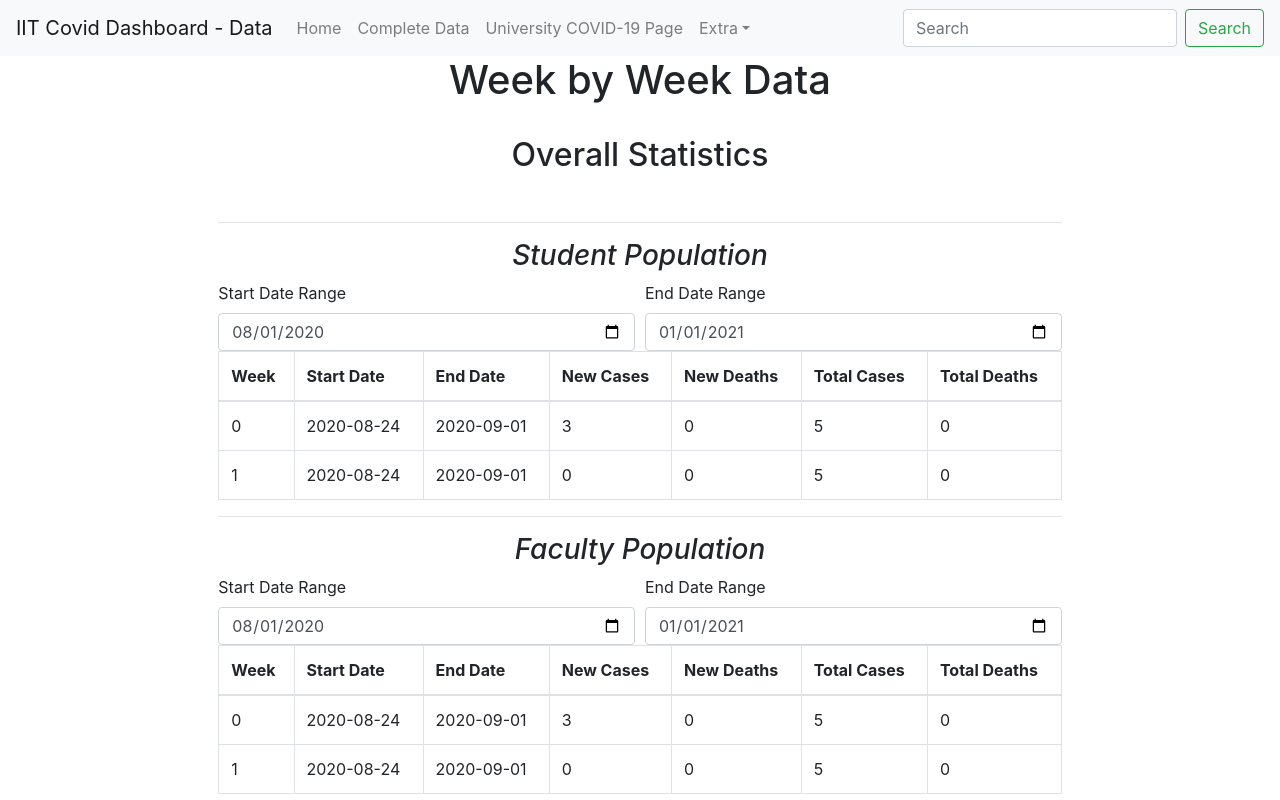
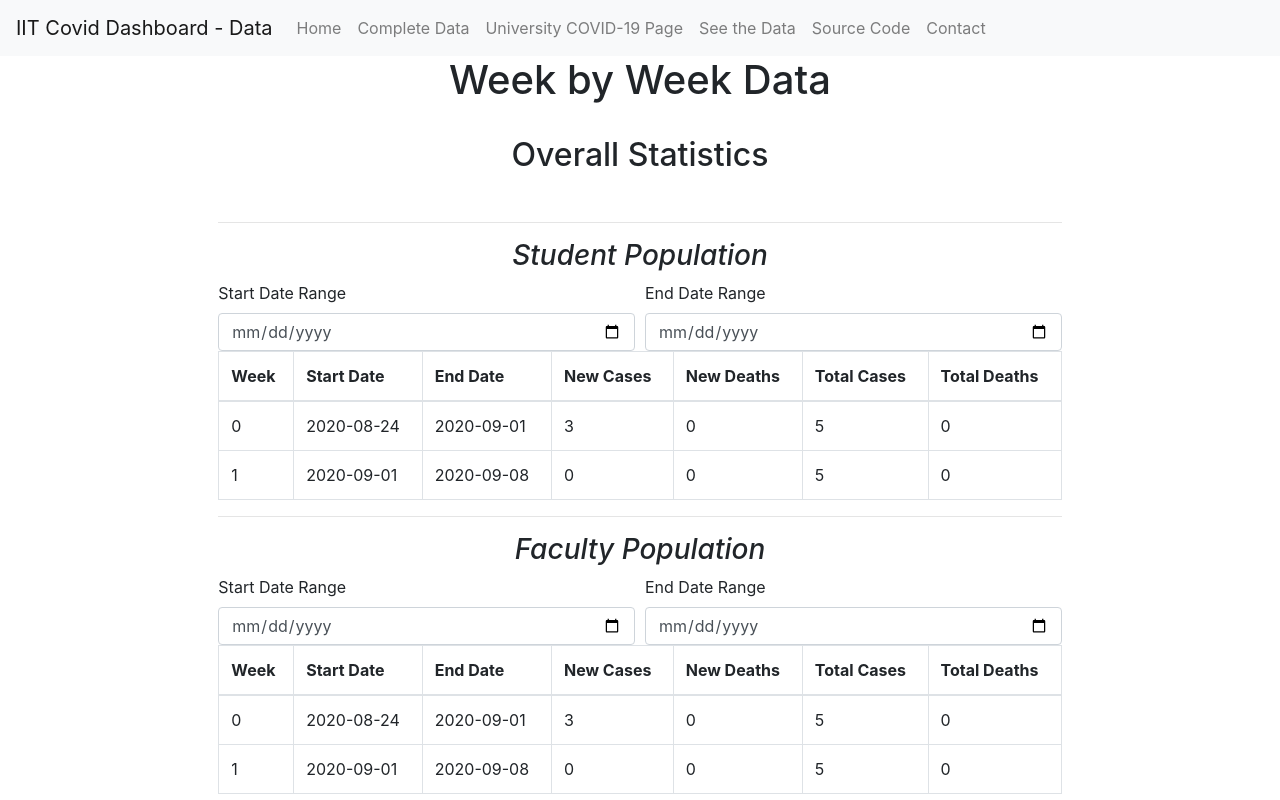
Before and after one commit to jschmitz2/iit-covid-dashboard, a React (Create React App) app in the folder iit-covid-dashboard/: page / in a window 1280 px wide. Both pictures are taken after a click on the button "Complete Data". Shown: the top 800 px of the page. Built offline with nearby package versions, Linux system fonts and the light colour scheme.

Commit message:
Built up initial backend spreadsheet code, need to design response models and data processing and then should be pretty much done

```diff
--- a/iit-covid-dashboard/src/App.js
+++ b/iit-covid-dashboard/src/App.js
@@ -14,16 +14,10 @@ const AppNavBar = ({ currentPage, homeClickFunction, dataClickFunction, contactC
         <Nav.Link onClick={homeClickFunction}>Home</Nav.Link>
         <Nav.Link onClick={dataClickFunction}>Complete Data</Nav.Link>
         <Nav.Link href="https://www.iit.edu/COVID-19">University COVID-19 Page</Nav.Link>
-        <NavDropdown title="Extra" id="basic-nav-dropdown">
-          <NavDropdown.Item onClick={dataClickFunction}>See the Data</NavDropdown.Item>
-          <NavDropdown.Item href="https://github.com/jschmitz2/iit-covid-dashboard">Source Code</NavDropdown.Item>
-          <NavDropdown.Item onClick={contactClickFunction}>Contact</NavDropdown.Item>
-        </NavDropdown>
+        <Nav.Link onClick={dataClickFunction}>See the Data</Nav.Link>
+        <Nav.Link href="https://github.com/jschmitz2/iit-covid-dashboard">Source Code</Nav.Link>
+        <Nav.Link onClick={contactClickFunction}>Contact</Nav.Link>
       </Nav>
-      <Form inline>
-        <FormControl type="text" placeholder="Search" className="mr-sm-2" />
-        <Button variant="outline-success">Search</Button>
-      </Form>
     </Navbar.Collapse>
   </Navbar>
 
@@ -217,6 +211,50 @@ class Data extends Component {
     }
   }
 
+  StudentSampleData = [
+    [
+      0,
+      "2020-08-24",
+      "2020-09-01",
+      3,
+      0,
+      5,
+      0
+    ],
+    [
+      1,
+      "2020-09-01",
+      "2020-09-08",
+      0,
+      0,
+      5,
+      0
+    ]
+  ]
+
+  FacultySampleData = [
+    [
+      0,
+      "2020-08-24",
+      "2020-09-01",
+      3,
+      0,
+      5,
+      0
+    ],
+    [
+      1,
+      "2020-09-01",
+      "2020-09-08",
+      0,
+      0,
+      5,
+      0
+    ]
+  ]
+
+
+
   GreekSampleData = [
     [
       0,
@@ -230,8 +268,8 @@ class Data extends Component {
     ],
     [
       1,
-      "2020-08-24",
       "2020-09-01",
+      "2020-09-08",
       "Phi Kappa Sigma",
       0,
       0,
@@ -253,8 +291,8 @@ class Data extends Component {
     ],
     [
       1,
-      "2020-08-24",
       "2020-09-01",
+      "2020-09-08",
       "McCormick Student Village",
       0,
       0,
@@ -282,11 +320,15 @@ class Data extends Component {
             <hr />
             <h3>Student Population</h3>
             <PopulationDataTable
-              population="student" />
+              table="student"
+              data={this.StudentSampleData}
+            />
             <hr />
             <h3>Faculty Population</h3>
             <PopulationDataTable
-              population="faculty" />
+              table="faculty"
+              data={this.FacultySampleData}
+            />
             <hr />
             <h3>Institutional Housing Statistics</h3>
             <LocationDataTable
@@ -331,47 +373,57 @@ const Contact = (homeClickFunction, dataClickFunction, contactClickFunction) =>
     </Container>
   </div>
 
-const PopulationDataTable = ({ population }) => {
-  // Placeholder data.
-  const data = [
-    [
-      0,
-      "2020-08-24",
-      "2020-09-01",
-      3,
-      0,
-      5,
-      0
-    ],
-    [
-      1,
-      "2020-08-24",
-      "2020-09-01",
-      0,
-      0,
-      5,
-      0
-    ]
-  ]
-  const jsx_data = [];
+class PopulationDataTable extends Component {
+  constructor(props) {
+    super(props);
+
+    this.state = {
+      table: props.table,
+      data: props.data,
+      start_filter: "2020-08-01",
+      end_filter: "2020-09-01"
+    }
+
+    this.update_start_filter_state = this.update_start_filter_state.bind(this);
+    this.update_end_filter_state = this.update_end_filter_state.bind(this);
+    this.process_data_to_table = this.process_data_to_table.bind(this);
+  }
+
+  process_data_to_table() {
+    let data = this.state.data;
+    let jsx_data = [];
     for (const row of data) {
-    let row_data = []
+      let date = row[1];
+      if (date >= this.state.start_filter && date <= this.state.end_filter) {
+        let row_data = [];
         for (const val of row) {
           row_data.push(<td>{val}</td>)
         }
         jsx_data.push(<tr>{row_data}</tr>);
       }
+    }
+    return jsx_data;
+  }
+
+  update_start_filter_state(event) {
+    this.setState({ start_filter: event.target.value });
+  }
+  update_end_filter_state(event) {
+    this.setState({ end_filter: event.target.value });
+  }
+
+  render() {
     return (
       <div>
         <Form>
           <Form.Row>
             <Col>
               <Form.Label>Start Date Range</Form.Label>
-            <Form.Control type="date" value="2020-08-01" />
+              <Form.Control type="date" value={this.start_filter} onChange={this.update_start_filter_state} />
             </Col>
             <Col>
               <Form.Label>End Date Range</Form.Label>
-            <Form.Control type="date" value="2021-01-01" />
+              <Form.Control type="date" value={this.end_filter} onChange={this.update_end_filter_state} />
             </Col>
           </Form.Row>
         </Form>
@@ -387,10 +439,11 @@ const PopulationDataTable = ({ population }) => {
               <th>Total Deaths</th>
             </tr>
           </thead>
-        {jsx_data}
+          {this.process_data_to_table()}
         </Table>
       </div>
     )
+  }
 }
 
 class LocationDataTable extends Component {
@@ -424,12 +477,14 @@ class LocationDataTable extends Component {
       table: props.table,
       data: props.data,
       locations: locations,
+      location_filter: "All",
       start_filter: "2020-08-01",
       end_filter: "2021-09-01"
     }
 
     this.process_locations_to_dropdown = this.process_locations_to_dropdown.bind(this);
     this.process_data_to_table = this.process_data_to_table.bind(this);
+    this.update_location_filter_state = this.update_location_filter_state.bind(this);
     this.update_start_filter_state = this.update_start_filter_state.bind(this);
     this.update_end_filter_state = this.update_end_filter_state.bind(this);
 
@@ -440,7 +495,10 @@ class LocationDataTable extends Component {
     let jsx_data = [];
     for (const row of data) {
       let date = row[1];
-      if (date > this.state.start_filter && date < this.state.end_filter) {
+      let location = row[3];
+      if (this.state.location_filter == "All" || location == this.state.location_filter) {
+        // Check if locations are all, and if not, make sure they match
+        if (date >= this.state.start_filter && date <= this.state.end_filter) {
           let row_data = [];
           for (const val of row) {
             row_data.push(<td>{val}</td>)
@@ -448,14 +506,19 @@ class LocationDataTable extends Component {
           jsx_data.push(<tr>{row_data}</tr>);
         }
       }
+    }
     return jsx_data;
+  }
+
+  update_location_filter_state(event) {
+    this.setState({ location_filter: event.target.value });
   }
 
   update_start_filter_state(event) {
     this.setState({ start_filter: event.target.value });
   }
   update_end_filter_state(event) {
-    this.setState({ ent_filter: event.target.value });
+    this.setState({ end_filter: event.target.value });
   }
 
   process_locations_to_dropdown() {
@@ -477,6 +540,7 @@ class LocationDataTable extends Component {
                 as="select"
                 className="my-1 mr-sm-2"
                 custom
+                onChange={this.update_location_filter_state}
               >{this.process_locations_to_dropdown()}
               </Form.Control>
             </Col>
```
Also changed, not shown: 2 other files (tests, documents, lock files or other folders). Lines whose indentation alone changed are shown as unchanged.
